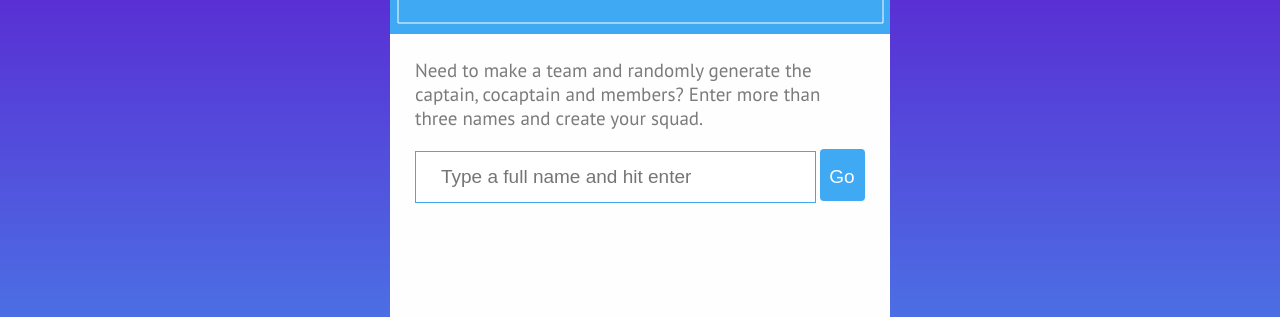
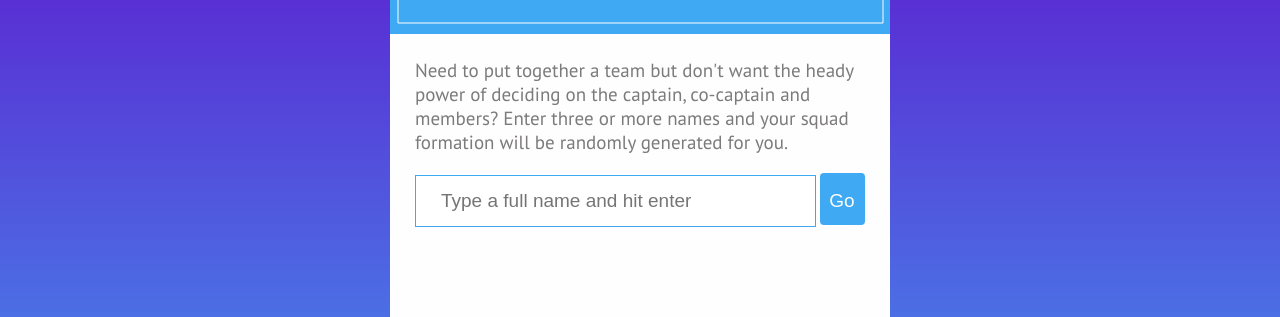
Before and after one commit to sThig/goteam2, a website: page index.html in a window 1280 px wide. Shown: the part 192-509 px from the top of the page. Drawn offline with nearby package versions, Linux system fonts and the light colour scheme.

Commit message:
updated verbiage

```diff
--- a/index.html
+++ b/index.html
@@ -30,7 +30,7 @@
         <entry id="pre">
             <!-- <h2 class="title">Team Generator</h2> -->
             <p>
-              Need to make a team and randomly generate the captain, cocaptain and members?  Enter more than three names and create your squad.
+              Need to put together a team but don't want the heady power of deciding on the captain, co-captain and members? Enter three or more names and your squad formation will be randomly generated for you.
             </p>
         <div id="row">
             <input type="text"
```
